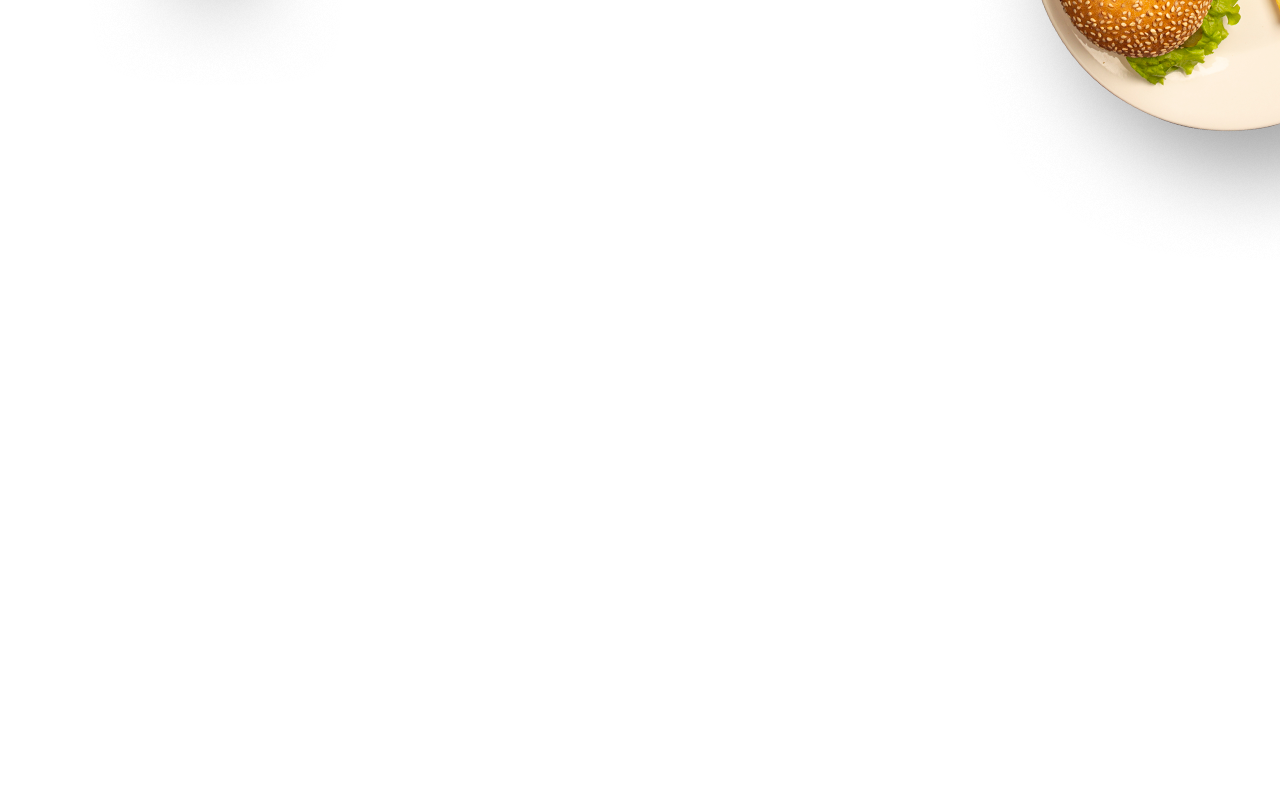
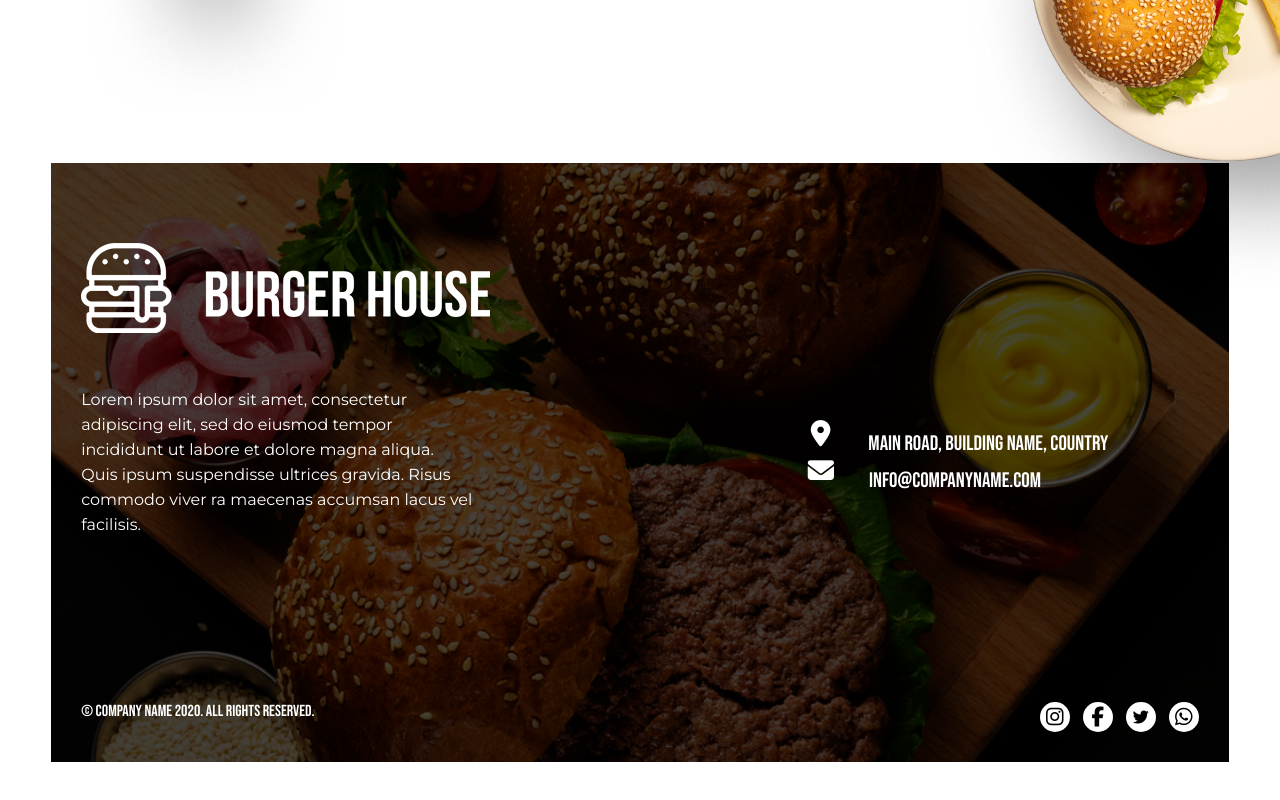
Before and after one commit to Ali-Khamis/burger-house, a plain HTML site: page index.html in a window 1280 px wide. Shown: the part 2830-3630 px from the top of the page. Before the commit the page ends 3090 px from the top, so only its background shows below. Drawn offline with Linux system fonts and the light colour scheme.

Commit message:
finished footer

```diff
--- a/index.html
+++ b/index.html
@@ -4,6 +4,10 @@
     <meta charset="UTF-8" />
     <meta name="viewport" content="width=device-width, initial-scale=1.0" />
     <link rel="stylesheet" href="style.css" />
+    <script
+      src="https://kit.fontawesome.com/d9d7f62622.js"
+      crossorigin="anonymous"
+    ></script>
     <link rel="preconnect" href="https://fonts.gstatic.com" />
     <link
       href="https://fonts.googleapis.com/css2?family=Alfa+Slab+One&family=Bebas+Neue&family=Montserrat:wght@400;700&display=swap"
@@ -184,5 +188,66 @@
         />
       </div>
     </section>
+    <footer>
+      <div class="container footer__containter">
+        <img class="footer__logo" src="/images/logo-white.png" alt="" />
+        <div class="footer__text__containter">
+          <p
+            class="footer__text__containter__contents footer__text__containter__contents--left"
+          >
+            Lorem ipsum dolor sit amet, consectetur adipiscing elit, sed do
+            eiusmod tempor incididunt ut labore et dolore magna aliqua. Quis
+            ipsum suspendisse ultrices gravida. Risus commodo viver ra maecenas
+            accumsan lacus vel facilisis.
+          </p>
+          <div
+            class="footer__text__containter__contents footer__text__containter__contents--right"
+          >
+            <div class="footer__text__containter__contents--right__items">
+              <i
+                class="fas fa-map-marker-alt fa-lg footer__text__containter__contents--right__items__fontawesome__location"
+              ></i>
+              <p>Main Road, Building Name, Country</p>
+            </div>
+            <div class="footer__text__containter__contents--right__items">
+              <i
+                class="fas fa-envelope fa-lg footer__text__containter__contents--right__items__fontawesome__email"
+              ></i>
+              <p>info@companyname.com</p>
+            </div>
+          </div>
+        </div>
+        <div class="footer__social__and__copyrights__containter">
+          <p class="footer__copyrights">
+            © Company Name 2020. All rights reserved.
+          </p>
+
+          <ul class="footer__socialMedia__container">
+            <li class="footer__socialMedia__container__item">
+              <a href="https://www.instagram.com/"
+                ><i class="fab fa-instagram fa-lg footer__socialMedia__icon"></i
+              ></a>
+            </li>
+            <li class="footer__socialMedia__container__item">
+              <a href="https://www.facebook.com/"
+                ><i
+                  class="fab fa-facebook-f fa-lg footer__socialMedia__icon"
+                ></i
+              ></a>
+            </li>
+            <li class="footer__socialMedia__container__item">
+              <a href="https://twitter.com/home?lang=en"
+                ><i class="fab fa-twitter footer__socialMedia__icon"></i
+              ></a>
+            </li>
+            <li class="footer__socialMedia__container__item">
+              <a href="https://web.whatsapp.com/"
+                ><i class="fab fa-whatsapp fa-lg footer__socialMedia__icon"></i
+              ></a>
+            </li>
+          </ul>
+        </div>
+      </div>
+    </footer>
   </body>
 </html>
--- a/style.css
+++ b/style.css
@@ -170,6 +170,7 @@ nav {
   align-items: flex-start;
   padding: 30px 0 0 30px;
   border-radius: 10px;
+  transition: all 150ms ease-in;
 }
 .trySection__card:hover {
   box-shadow: 0px 0px 16px 0px rgba(50, 50, 50, 0.72);
@@ -226,7 +227,7 @@ nav {
   line-height: 30px;
   padding: 10px 0;
   margin: 0 auto;
-  width: 87%;
+  width: 75%;
 }
 .chooseSection__card_grid {
   display: grid;
@@ -262,6 +263,7 @@ nav {
 }
 /* reservationSection */
 .reservationSection {
+  margin-bottom: 190px;
   text-align: center;
 }
 .reservationSection__form {
@@ -295,6 +297,7 @@ nav {
 .reservationSection__form__inputs--submit:hover {
   background: rgb(224, 45, 45);
   box-shadow: 0px 0px 7px 0px rgba(61, 60, 60, 0.5);
+  cursor: pointer;
 }
 .reservationSection__reservation {
   font-family: "Bebas Neue", cursive;
@@ -329,3 +332,69 @@ nav {
   top: 170px;
   right: -320px;
 }
+/* footer */
+.footer__containter {
+  background-image: url("/images/footer-background.png");
+  background-repeat: no-repeat;
+  background-size: cover;
+  padding: 30px;
+  color: white;
+  margin-bottom: 65px;
+}
+.footer__logo {
+  padding: 50px 0;
+}
+.footer__text__containter {
+  display: flex;
+  justify-content: space-between;
+}
+.footer__text__containter__contents {
+  width: 35%;
+  padding-bottom: 165px;
+}
+.footer__text__containter__contents--left {
+  font-family: "Montserrat", sans-serif;
+  line-height: 25px;
+}
+.footer__text__containter__contents--right {
+  font-family: "Bebas Neue", cursive;
+  align-self: center;
+  font-size: 21px;
+  line-height: 37.5px;
+}
+
+.footer__text__containter__contents--right__items {
+  display: flex;
+}
+.footer__text__containter__contents--right__items__fontawesome__location {
+  padding: 8px 38px 0 3px;
+}
+.footer__text__containter__contents--right__items__fontawesome__email {
+  padding: 8px 35px 0 0;
+}
+.footer__social__and__copyrights__containter {
+  display: flex;
+  justify-content: space-between;
+}
+.footer__copyrights {
+  font-family: "Bebas Neue", cursive;
+  font-weight: 400;
+}
+.footer__socialMedia__container {
+  display: flex;
+  list-style-type: none;
+}
+.footer__socialMedia__container__item {
+  display: flex;
+  justify-content: center;
+  align-items: center;
+  background: white;
+  border-radius: 9999px;
+  margin-left: 13px;
+  width: 30px;
+  height: 30px;
+}
+.footer__socialMedia__icon {
+  padding: 7px;
+  color: black;
+}
```
Also changed, not shown: images/footer-background.png (added), images/logo-white.png (added).
